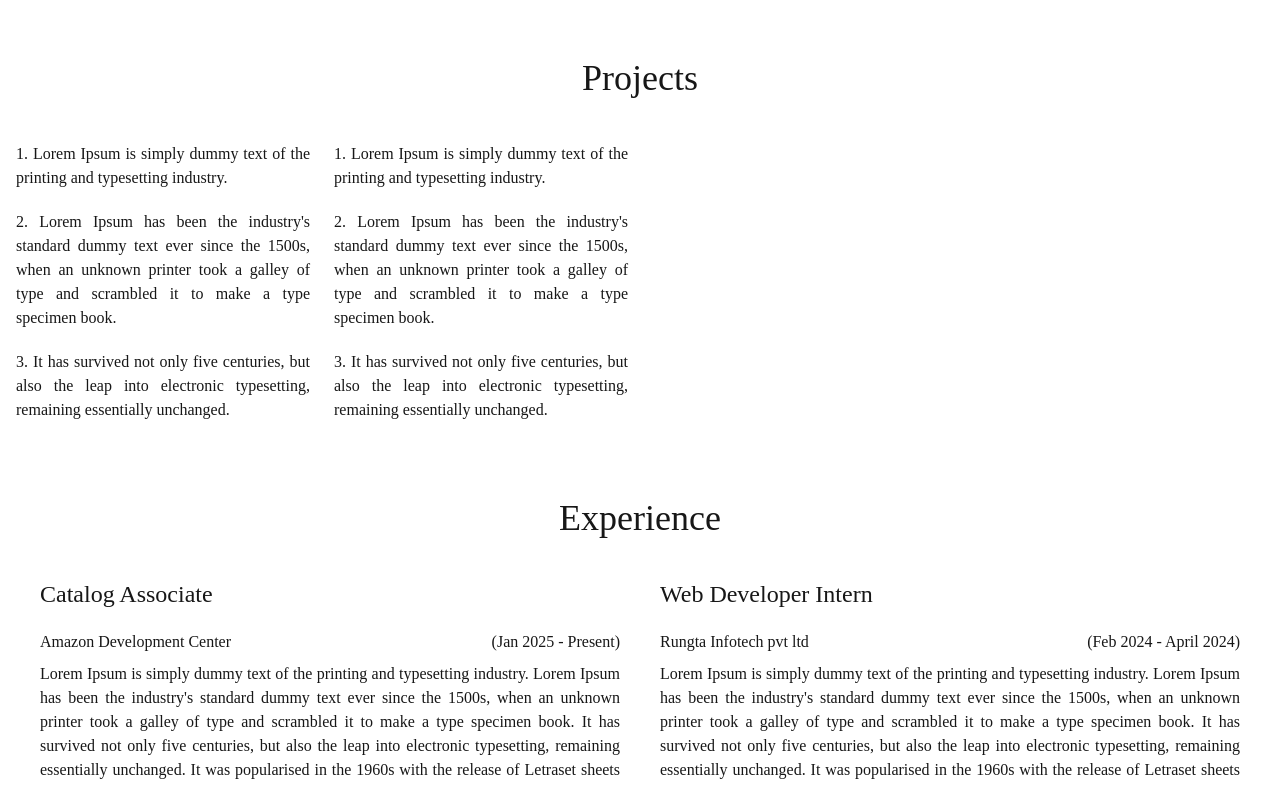
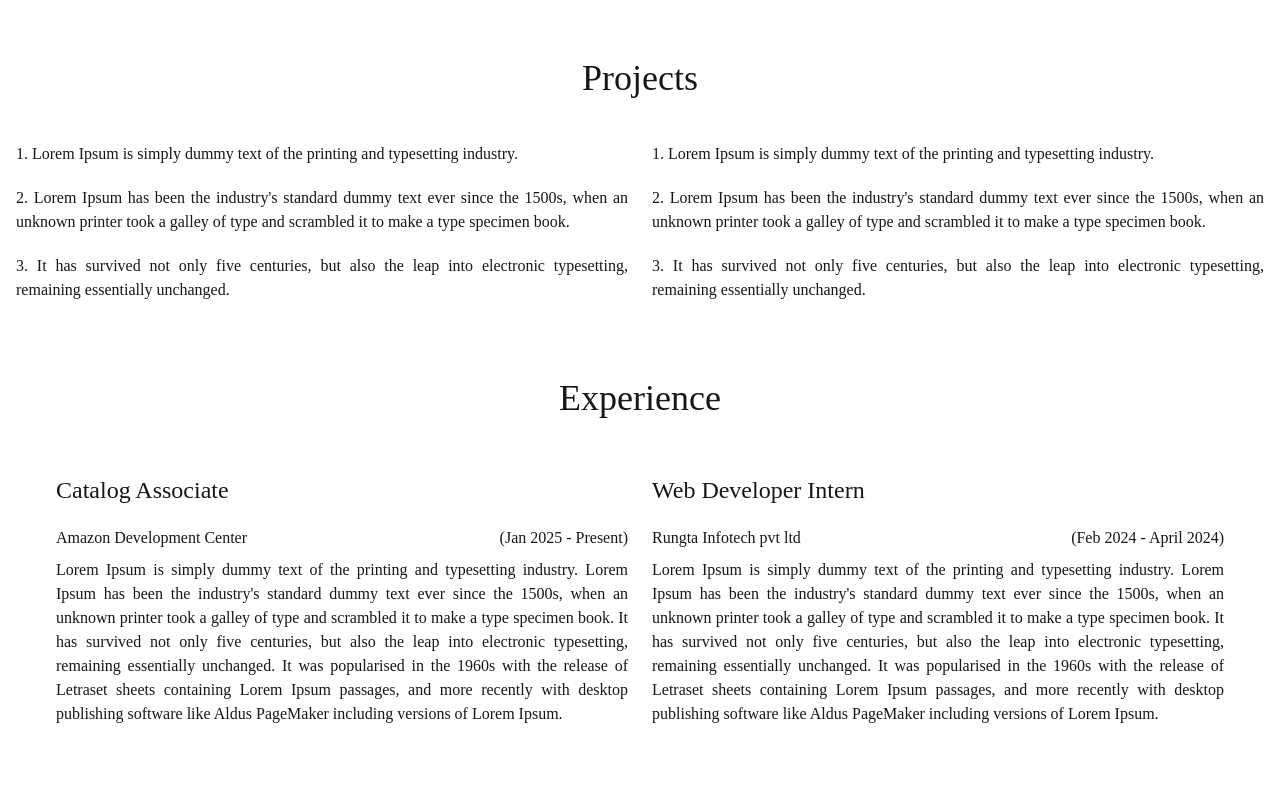
Before and after one commit to davinash97/portfolio, a Next.js app: page / in a window 1280 px wide. Shown: the part 1690-2475 px from the top of the page. Built offline with nearby package versions, Linux system fonts and the light colour scheme; a web font is replaced by a local one.

Commit message:
Adjusting CSS a little

```diff
--- a/src/app/components/ProjectCard.tsx
+++ b/src/app/components/ProjectCard.tsx
@@ -8,8 +8,8 @@ type ProjectCardProps = {
 
 export default function ProjectCard({ name, image, detail }: ProjectCardProps) {
 	return (
-		<div className="flex flex-col gap-2 w-fit">
-			<div className="relative flex flex-col h-[200] w-[300] ">
+		<div className="flex flex-col gap-2 w-fit items-center">
+			<div className="relative flex flex-col h-[200] w-[300]">
 				<Image
 					src={image || "https://dummyimage.com/600x400/000/fff"}
 					alt={`image of ${name || "dummy project"}`}
@@ -24,7 +24,7 @@ export default function ProjectCard({ name, image, detail }: ProjectCardProps) {
 					{name || "This is a dummy project name"}
 				</h2>
 			</div>
-			<div>
+			<div className="w-[400]">
 				<ol className="list-decimal list-inside flex flex-col gap-5">
 					{detail.map((project, index) => (
 						<li key={index} className="text-justify">
--- a/src/app/page/experience/Experience.tsx
+++ b/src/app/page/experience/Experience.tsx
@@ -16,7 +16,7 @@ export default function Experience() {
 				<span>c</span>
 				<span>e</span>
 			</h2>
-			<div className="w-fit flex flex-row justify-between gap-10">
+			<div className="max-w-screen-xl grid justify-between items-center grid-cols-1 sm:grid-cols-2 lg:grid-cols-2 xl:grid-cols-2 gap-6 p-4">
 				<Card
 					title="Catalog Associate"
 					organization="Amazon Development Center"
--- a/src/app/page/project/Project.tsx
+++ b/src/app/page/project/Project.tsx
@@ -14,7 +14,7 @@ export default function Project() {
 				<span>t</span>
 				<span>s</span>
 			</h2>
-			<div className="max-w-screen-xl grid justify-between items-center grid-cols-1 sm:grid-cols-2 lg:grid-cols-3 xl:grid-cols-4 gap-6 p-4">
+			<div className="max-w-screen-xl grid justify-between items-center grid-cols-1 sm:grid-cols-2 lg:grid-cols-2 xl:grid-cols-2 gap-6 p-4">
 				<ProjectCard
 					name="Global Buzz"
 					image="https://dummyimage.com/600x400/000/fff"
```
